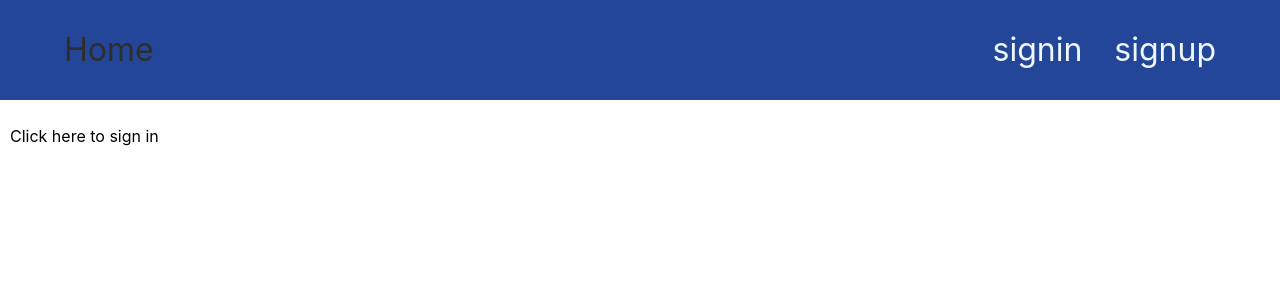
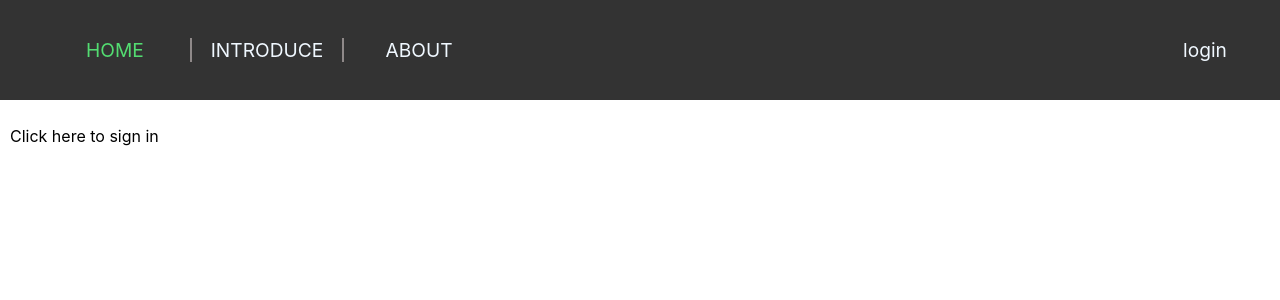
Before and after one commit to Crystal-Nabi/tutorial, a React (Create React App) app in the folder frontend/: page / in a window 1280 px wide. Shown: the top 300 px of the page. Built offline with nearby package versions, Linux system fonts and the light colour scheme.

Commit message:
update header

```diff
--- a/frontend/package.json
+++ b/frontend/package.json
@@ -5,6 +5,7 @@
   "dependencies": {
     "@emotion/react": "^11.9.3",
     "@emotion/styled": "^11.9.3",
+    "@mui/icons-material": "^5.8.4",
     "@mui/material": "^5.8.6",
     "@testing-library/jest-dom": "^5.16.4",
     "@testing-library/react": "^13.3.0",
--- a/frontend/public/index.html
+++ b/frontend/public/index.html
@@ -14,6 +14,10 @@
     <link
       rel="stylesheet"
       href="https://fonts.googleapis.com/css?family=Roboto:300,400,500,700&display=swap"
+    />
+    <link
+      rel="stylesheet"
+      href="https://cdnjs.cloudflare.com/ajax/libs/font-awesome/4.7.0/css/font-awesome.min.css"
     />
     <link
       rel="stylesheet"
--- a/frontend/src/layouts/header/index.js
+++ b/frontend/src/layouts/header/index.js
@@ -1,22 +1,46 @@
 import React from "react";
 import { NavLink } from "react-router-dom";
-import Box from "@mui/material/Box";
+import "./navbar.scss";
 const PageHeader = () => {
   return (
-    <header>
-      <Box
-        display="flex"
-        justifyContent={"space-between"}
-        style={{ marginLeft: "3rem", marginRight: "3rem" }}
-      >
-        <Box>
-          <NavLink to="/">Home</NavLink>
-        </Box>
-        <Box>
-          <NavLink to="/signin">signin</NavLink>
-          <NavLink to="/signup">signup</NavLink>
-        </Box>
-      </Box>
+    <header className="navbar">
+      <div>
+        <ul className="menu">
+          <li>
+            <NavLink to="/">HOME</NavLink>
+          </li>
+          <li>
+            <NavLink to="/introduce">INTRODUCE</NavLink>
+            <ul className="submenu">
+              <li>
+                <NavLink to="/introduce/our">OUR</NavLink>
+              </li>
+              <li>
+                <NavLink to="/introduce/me"> ME</NavLink>
+              </li>
+            </ul>
+          </li>
+          <li>
+            <NavLink to="/about">ABOUT</NavLink>
+            <ul className="submenu">
+              <li>
+                <NavLink to="/about/our">about team</NavLink>
+              </li>
+              <li>
+                <NavLink to="/about/me"> about SCG</NavLink>
+              </li>
+            </ul>
+          </li>
+        </ul>
+      </div>
+
+      <div>
+        <ul className="menu">
+          <li>
+            <NavLink to="/login">login</NavLink>
+          </li>
+        </ul>
+      </div>
     </header>
   );
 };
--- /dev/null
+++ b/frontend/src/layouts/header/navbar.scss
@@ -0,0 +1,61 @@
+.navbar {
+  background-color: #333;
+  display: flex;
+  justify-content: space-between;
+  align-items: center;
+}
+.navbar li a {
+  color: aliceblue;
+  text-decoration: none;
+}
+// .menu > li > a {
+//   color: aliceblue;
+// }
+.menu {
+  display: flex;
+}
+.menu > li {
+  text-align: center;
+  width: 150px;
+  &:last-child {
+    border-right: none;
+  }
+  border-right: solid 2px rgb(143, 137, 137);
+  list-style-type: none;
+  &:hover .submenu {
+    position: absolute;
+    display: block;
+    transition: 0.3s;
+    background-color: #333;
+  }
+}
+.submenu > li {
+  &.active,
+  &:hover {
+    border-left: solid 8px rgb(83, 220, 113);
+  }
+}
+.submenu > li a {
+  padding-right: 8px;
+}
+
+.menu li a {
+  font-size: 1.2rem;
+  &.active,
+  &:hover {
+    color: rgb(83, 220, 113);
+  }
+}
+
+.submenu {
+  display: none;
+  padding-inline-start: 0px;
+
+  list-style-type: none;
+}
+.submenu li {
+  padding: 0.5rem 0 0rem 0;
+  width: 150px;
+  display: block;
+  border-bottom: solid 1px rgb(255, 255, 255);
+}
--- a/frontend/src/styles/index.scss
+++ b/frontend/src/styles/index.scss
@@ -18,7 +18,6 @@ header {
   top: 0;
   width: -webkit-fill-available;
   height: 100px;
-  background: #234698;
 }
 
 main {
@@ -31,14 +30,14 @@ main {
   width: 100%;
 }
 
-a {
-  margin: 1rem;
-  font-size: 2rem;
-  line-height: 100px;
-  color: aliceblue;
-  text-decoration: none;
-  &.active,
-  &:hover {
-    color: #2e2e2e;
-  }
-}
+// a {
+//   margin: 1rem;
+//   font-size: 2rem;
+//   line-height: 100px;
+//   color: aliceblue;
+//   text-decoration: none;
+//   &.active,
+//   &:hover {
+//     color: #2e2e2e;
+//   }
+// }
```
Also changed, not shown: frontend/src/layouts/header/dropdownmenu.scss (deleted, +0 -57 lines), frontend/public/assets/imgs/logo.png (added), 1 other file (tests, documents, lock files or other folders).
